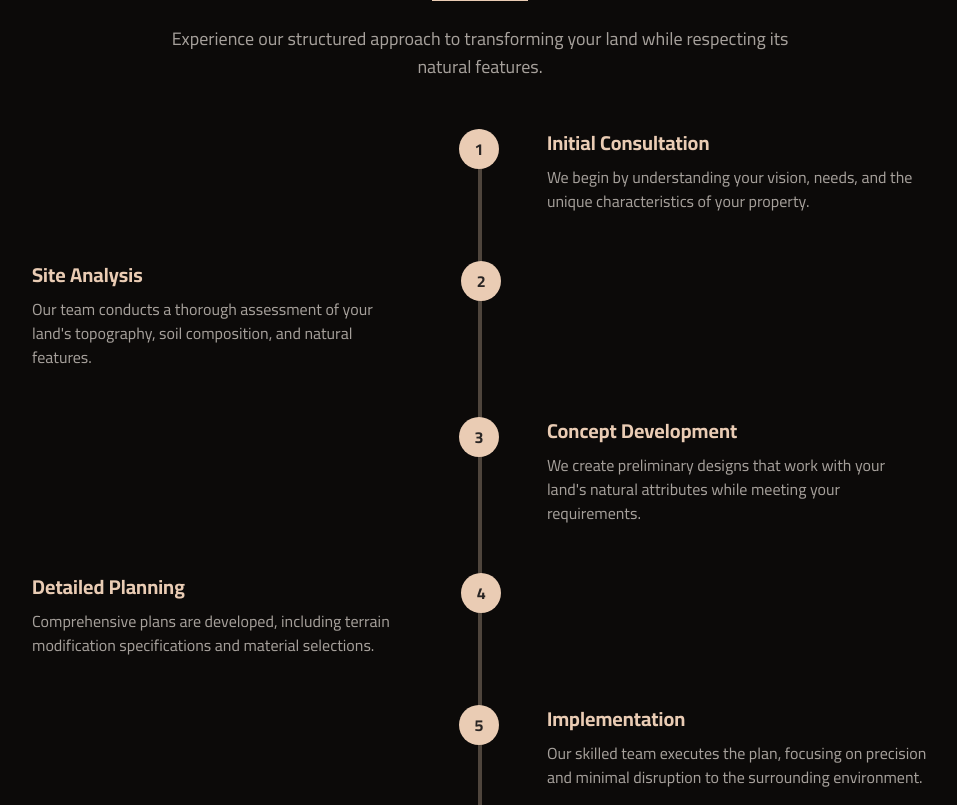
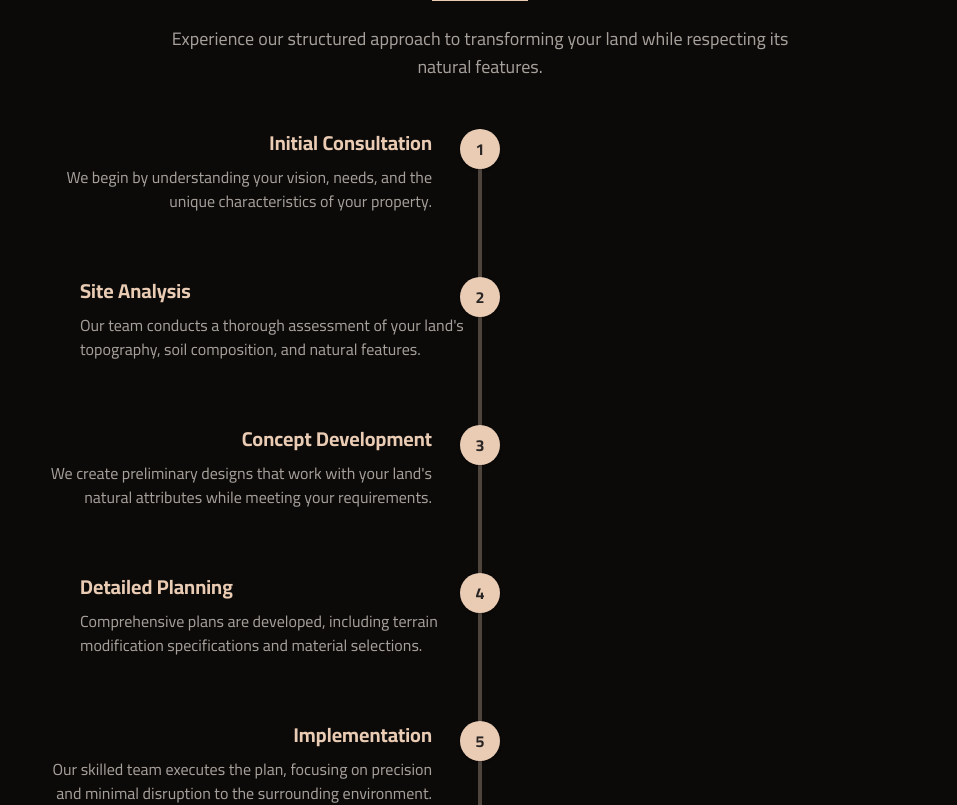
Before and after one commit to midwavestudio/adhoc-develop, a Next.js app: page /about in a window 1280 px wide. Shown: the part 1860-2665 px from the top of the page, without its empty margins (160-1117 px from the left). Built offline with nearby package versions, Linux system fonts and the light colour scheme; no server answers.

Commit message:
Optimize timeline/process section for mobile viewing

```diff
--- a/src/app/about/page.tsx
+++ b/src/app/about/page.tsx
@@ -127,11 +127,14 @@
           </div>
 
           <div className="max-w-4xl mx-auto relative">
-            {/* Vertical line */}
-            <div className="absolute left-0 md:left-1/2 transform md:-translate-x-1/2 top-0 bottom-0 w-1 bg-[#eaccb4]/30 z-0"></div>
+            {/* Vertical line - Only visible on larger screens */}
+            <div className="hidden md:block absolute left-1/2 transform -translate-x-1/2 top-0 bottom-0 w-1 bg-[#eaccb4]/30 z-0"></div>
+
+            {/* Mobile vertical line */}
+            <div className="md:hidden absolute left-5 top-0 bottom-0 w-1 bg-[#eaccb4]/30 z-0"></div>
 
             {/* Timeline items */}
-            <div className="space-y-12 relative z-10">
+            <div className="space-y-8 md:space-y-16 relative z-10">
               {[
                 {
                   step: 1,
@@ -164,8 +167,33 @@
                   description: "We ensure all work meets our quality standards and make any necessary adjustments for perfect integration."
                 }
               ].map((item, index) => (
-                <div key={index} className={`flex flex-col md:flex-row items-center md:items-start ${index % 2 === 0 ? 'md:flex-row-reverse' : ''}`}>
-                  <div className={`md:w-1/2 ${index % 2 === 0 ? 'md:pl-12' : 'md:pr-12'} md:text-${index % 2 === 0 ? 'left' : 'right'}`}>
+                <div key={index} className="flex md:grid md:grid-cols-2 items-start relative">
+                  {/* Mobile layout and desktop left side (even items) */}
+                  <div className={`${index % 2 === 0 ? 'md:block' : 'md:hidden'} flex items-start md:pr-12 md:text-right`}>
+                    <div className="flex-shrink-0 md:hidden mr-4">
+                      <div className="bg-[#eaccb4] rounded-full h-10 w-10 flex items-center justify-center text-stone-800 font-bold shadow-sm">
+                        {item.step}
+                      </div>
+                    </div>
+                    <div className="md:ml-0 flex-1">
+                      <h3 className="text-xl font-bold text-stone-800 dark:text-[#eaccb4] mb-2">
+                        {item.title}
+                      </h3>
+                      <p className="text-stone-600 dark:text-stone-400">
+                        {item.description}
+                      </p>
+                    </div>
+                  </div>
+
+                  {/* Center dot for desktop */}
+                  <div className="hidden md:block absolute left-1/2 top-0 transform -translate-x-1/2 z-10">
+                    <div className="bg-[#eaccb4] rounded-full h-10 w-10 flex items-center justify-center text-stone-800 font-bold shadow-sm">
+                      {item.step}
+                    </div>
+                  </div>
+
+                  {/* Desktop right side (odd items) */}
+                  <div className={`${index % 2 !== 0 ? 'md:block' : 'md:hidden'} hidden md:pl-12`}>
                     <h3 className="text-xl font-bold text-stone-800 dark:text-[#eaccb4] mb-2">
                       {item.title}
                     </h3>
@@ -173,14 +201,6 @@
                       {item.description}
                     </p>
                   </div>
-
-                  <div className="flex items-center justify-center my-4 md:my-0">
-                    <div className="bg-[#eaccb4] rounded-full h-10 w-10 flex items-center justify-center text-stone-800 font-bold z-10">
-                      {item.step}
-                    </div>
-                  </div>
-
-                  <div className="md:w-1/2"></div>
                 </div>
               ))}
             </div>
```
